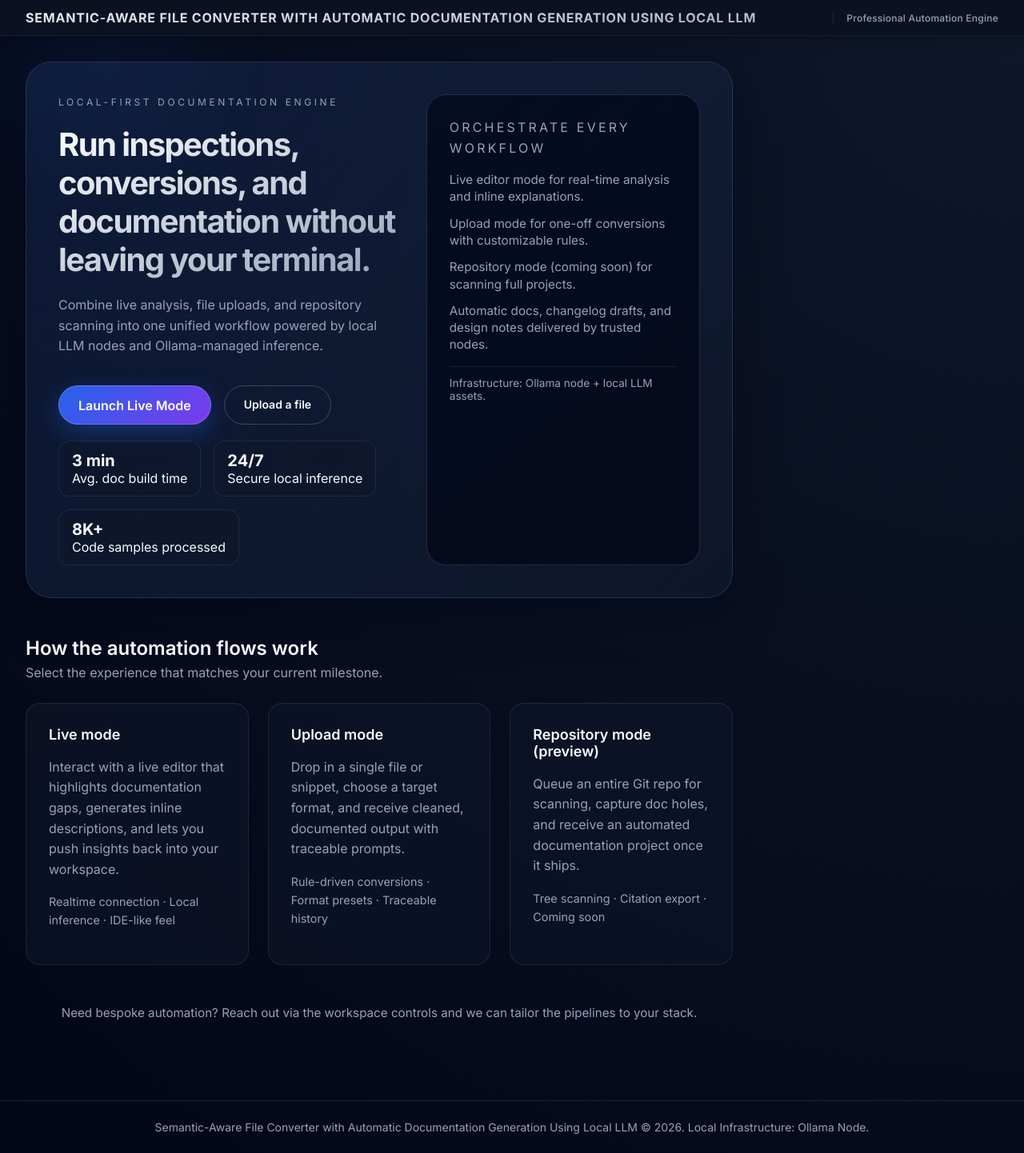
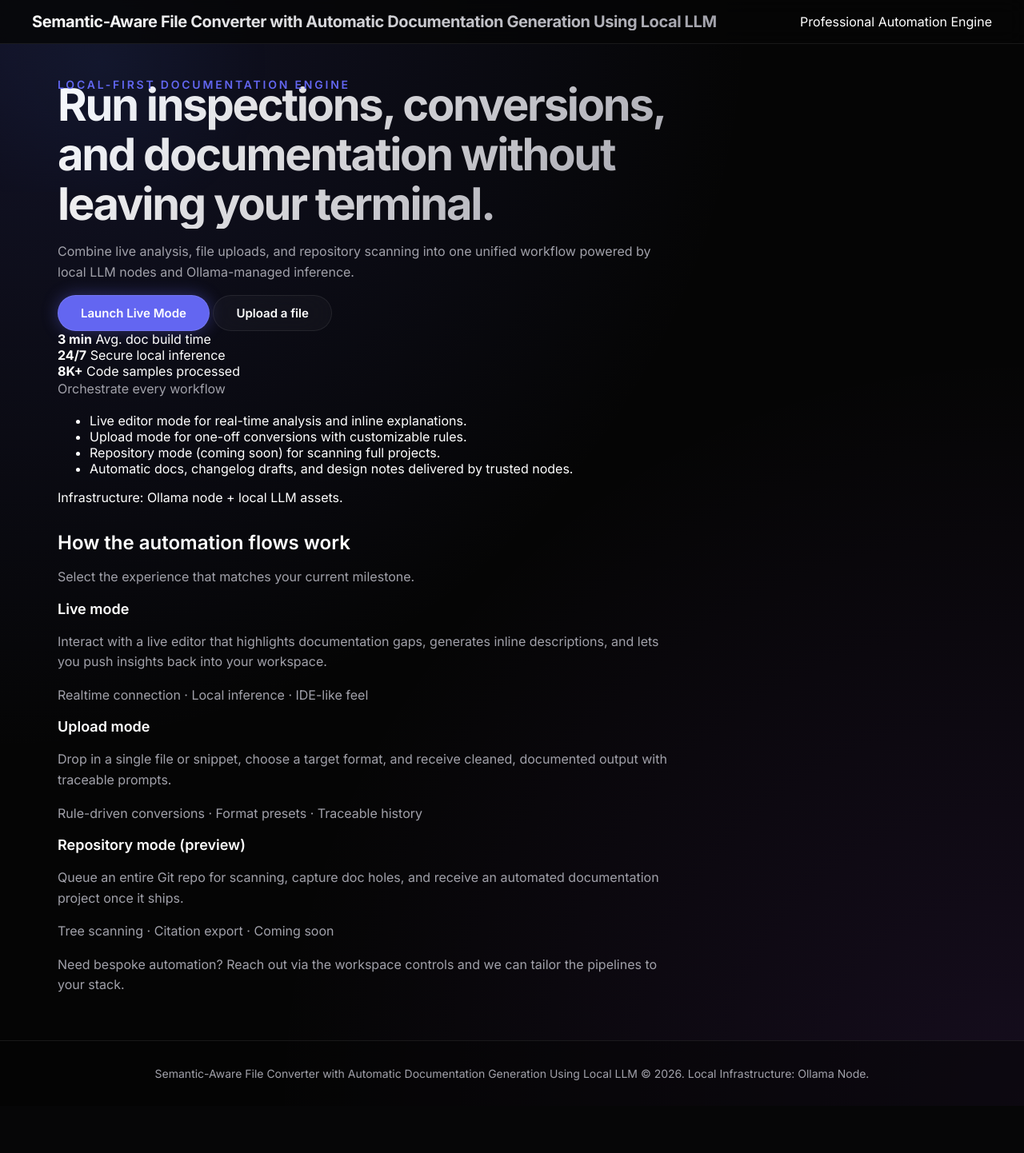
Before and after one commit to Shashwath-K/Python_auto_documenter, a FastAPI app: page / in a window 1280 px wide. Shown: the whole page at 80% size. After the commit the page ends 1351 px from the top, so only its background shows below. Run offline with FastAPI, Linux system fonts and the light colour scheme.

Commit message:
Component Updated: Fixed Overflow

```diff
--- a/app/static/css/components/cards.css
+++ b/app/static/css/components/cards.css
@@ -1,194 +1,121 @@
-/* Landing page layout tokens */
-.landing-hero {
-    margin: 0 auto 3rem;
+/* Landing Page Redesign - Exquisite Touches */
+
+.landing-container {
     max-width: 1200px;
-    display: grid;
-    grid-template-columns: 1fr 0.8fr;
-    gap: 2rem;
-    background: linear-gradient(135deg, rgba(59, 130, 246, 0.12), rgba(15, 23, 42, 0.95));
-    border: 1px solid rgba(255, 255, 255, 0.1);
-    border-radius: 32px;
-    padding: 2.5rem;
-    box-shadow: 0 20px 60px rgba(2, 6, 23, 0.45);
-    overflow: hidden;
+    margin: 0 auto;
+    padding: 4rem 2rem;
+    position: relative;
+    z-index: 1;
 }
 
-.hero-copy {
+/* Hero Section */
+.hero-section {
+    text-align: center;
+    padding: 6rem 0 4rem;
     display: flex;
     flex-direction: column;
-    gap: 1.25rem;
+    align-items: center;
+    gap: 2rem;
 }
 
 .hero-eyebrow {
+    font-size: 0.875rem;
+    font-weight: 600;
+    color: var(--accent-primary);
     text-transform: uppercase;
-    letter-spacing: 0.3em;
-    font-size: 0.75rem;
-    color: var(--text-secondary);
-    margin: 0;
+    letter-spacing: 0.2em;
+    margin-bottom: -1rem;
 }
 
-.hero-copy h1 {
-    font-size: clamp(2.5rem, 3vw, 3.25rem);
-    margin: 0;
-    line-height: 1.2;
-}
-
-.hero-copy p {
-    max-width: 540px;
-}
-
-.hero-actions {
-    display: flex;
-    gap: 1rem;
-    flex-wrap: wrap;
-}
-
-.hero-panel {
-    border: 1px solid rgba(255, 255, 255, 0.12);
-    border-radius: 24px;
-    padding: 1.75rem;
-    background: rgba(2, 6, 23, 0.7);
-    display: flex;
-    flex-direction: column;
-    gap: 1rem;
-}
-
-.hero-panel-title {
-    font-size: 1rem;
-    text-transform: uppercase;
-    letter-spacing: 0.2em;
-    color: var(--text-secondary);
-    margin: 0;
-}
-
-.hero-panel-list {
-    list-style: none;
-    padding: 0;
-    margin: 0;
-    display: flex;
-    flex-direction: column;
-    gap: 0.75rem;
-}
-
-.hero-panel-list li {
-    font-size: 0.95rem;
-    line-height: 1.4;
+.hero-section p {
+    max-width: 700px;
+    font-size: 1.25rem;
     color: var(--text-secondary);
 }
 
-.hero-panel-footnote {
-    font-size: 0.85rem;
-    color: var(--text-secondary);
-    border-top: 1px solid rgba(255, 255, 255, 0.08);
-    padding-top: 0.75rem;
+.hero-visual-anchor {
+    position: absolute;
+    top: 0;
+    left: 50%;
+    transform: translateX(-50%);
+    width: 100vw;
+    height: 600px;
+    background: radial-gradient(circle at center, rgba(99, 102, 241, 0.08), transparent 70%);
+    z-index: -1;
+    pointer-events: none;
 }
 
-.hero-meta {
+/* Feature Flow (Replacing Detail Grid) */
+.feature-flow {
     display: flex;
-    gap: 1rem;
-    flex-wrap: wrap;
+    flex-direction: column;
+    gap: 8rem;
+    margin-top: 6rem;
 }
 
-.hero-stat {
-    background: rgba(15, 23, 42, 0.6);
-    border: 1px solid rgba(255, 255, 255, 0.08);
-    border-radius: 14px;
-    padding: 0.75rem 1rem;
-    min-width: 130px;
+.feature-item {
+    display: grid;
+    grid-template-columns: 1fr 1fr;
+    gap: 4rem;
+    align-items: center;
 }
 
-.hero-stat strong {
-    font-size: 1.25rem;
-    display: block;
+.feature-item:nth-child(even) {
+    direction: rtl;
 }
 
-.landing-details {
-    max-width: 1200px;
-    margin: 0 auto;
-    padding: 0 0 3rem;
+.feature-item:nth-child(even) .feature-content {
+    direction: ltr;
 }
 
-.detail-header h2 {
-    margin-bottom: 0.25rem;
+.feature-content h3 {
+    font-size: 2rem;
+    margin-bottom: 1rem;
+    background: linear-gradient(135deg, #fff, #a1a1aa);
+    -webkit-background-clip: text;
+    background-clip: text;
+    -webkit-text-fill-color: transparent;
 }
 
-.detail-grid {
-    display: grid;
-    grid-template-columns: repeat(3, minmax(0, 1fr));
-    gap: 1.5rem;
-    margin-top: 1.5rem;
+.feature-content p {
+    font-size: 1.125rem;
+    line-height: 1.7;
 }
 
-.detail-item {
-    background: rgba(15, 23, 42, 0.6);
-    border: 1px solid rgba(255, 255, 255, 0.08);
-    border-radius: 18px;
-    padding: 1.75rem;
-    box-shadow: inset 0 1px 0 rgba(255, 255, 255, 0.03);
+.feature-visual {
+    background: var(--glass-bg);
+    border: 1px solid var(--glass-border);
+    border-radius: 24px;
+    aspect-ratio: 16/9;
+    position: relative;
+    overflow: hidden;
+    display: flex;
+    align-items: center;
+    justify-content: center;
+    box-shadow: var(--shadow-premium);
+    backdrop-filter: var(--card-blur);
 }
 
-.detail-item h3 {
-    margin-top: 0;
+.feature-visual::after {
+    content: "";
+    position: absolute;
+    inset: 0;
+    background: linear-gradient(135deg, rgba(255, 255, 255, 0.05), transparent);
 }
 
-.detail-meta {
-    color: var(--text-secondary);
-    font-size: 0.9rem;
-    margin-top: 1rem;
-}
-
-.landing-notes {
-    max-width: 1200px;
-    margin: 0 auto 4rem;
-    text-align: center;
-    color: var(--text-secondary);
-    font-size: 0.95rem;
-}
-
-.btn-primary,
-.btn-secondary {
-    border-radius: 999px;
-    padding: 0.85rem 1.5rem;
-    font-weight: 600;
-    border: none;
-    cursor: pointer;
-    font-family: inherit;
-}
-
-.btn-primary {
-    background: linear-gradient(135deg, #2563eb, #7c3aed);
-    color: #fff;
-    border: 1px solid rgba(255, 255, 255, 0.2);
-    box-shadow: 0 10px 30px rgba(37, 99, 235, 0.35);
-}
-
-.btn-secondary {
-    background: transparent;
-    border: 1px solid rgba(255, 255, 255, 0.2);
-    color: var(--text-primary);
-}
-
-.btn-primary:hover,
-.btn-secondary:hover {
-    border-color: rgba(255, 255, 255, 0.4);
-}
-
+/* Responsive */
 @media (max-width: 1024px) {
-    .landing-hero {
+    .feature-item {
         grid-template-columns: 1fr;
+        text-align: center;
+        gap: 2rem;
     }
 
-    .detail-grid {
-        grid-template-columns: 1fr;
+    .feature-item:nth-child(even) {
+        direction: ltr;
+    }
+
+    .hero-section h1 {
+        font-size: 2.75rem;
     }
 }
-
-@media (max-width: 640px) {
-    .landing-hero {
-        padding: 2rem;
-    }
-
-    .hero-actions {
-        flex-direction: column;
-    }
-}
--- a/app/static/css/components/sidebar.css
+++ b/app/static/css/components/sidebar.css
@@ -19,19 +19,15 @@
     height: 100%;
     background-color: var(--bg-secondary);
     border-left: 1px solid var(--border-color);
-    box-shadow: -4px 0 15px rgba(0, 0, 0, 0.3);
-    padding: 2rem;
+    box-shadow: -10px 0 30px rgba(0, 0, 0, 0.4);
+    padding: 1.5rem; /* Reduced from 2rem */
     overflow-y: auto;
     box-sizing: border-box;
     display: flex;
     flex-direction: column;
-    gap: 2rem;
-
-    /* Hide scrollbar */
-    -ms-overflow-style: none;
-    /* IE and Edge */
-    scrollbar-width: none;
-    /* Firefox */
+    gap: 1.5rem;
+    scrollbar-width: thin;
+    scrollbar-color: var(--border-color) transparent;
 }
 
 .sidebar-right::-webkit-scrollbar {
@@ -101,7 +97,8 @@
 }
 
 .widget-card {
-    padding: 1rem;
+    padding: 1.25rem; /* Specific padding for sidebar widgets */
+    margin-bottom: 0;
 }
 
 
--- a/app/static/css/main.css
+++ b/app/static/css/main.css
@@ -1,28 +1,34 @@
 @import url('https://fonts.googleapis.com/css2?family=Inter:wght@400;500;600;700&display=swap');
 
 :root {
-    --bg-primary: #020617; /* Slate 950 */
-    --bg-secondary: #0f172a; /* Slate 900 */
-    --bg-tertiary: #1e293b; /* Slate 800 */
-    --text-primary: #f8fafc;
-    --text-secondary: #94a3b8;
-    --accent-primary: #3b82f6;
-    --accent-glow: rgba(59, 130, 246, 0.5);
+    --bg-primary: #050505;
+    --bg-secondary: #0a0a0c;
+    --bg-tertiary: #121214;
+    --text-primary: #ffffff;
+    --text-secondary: #a1a1aa;
+    --accent-primary: #6366f1;
+    --accent-secondary: #a855f7;
+    --accent-glow: rgba(99, 102, 241, 0.4);
     --success: #10b981;
-    --success-glow: rgba(16, 185, 129, 0.5);
+    --success-glow: rgba(16, 185, 129, 0.4);
     --danger: #ef4444;
     --warning: #f59e0b;
-    --border-color: rgba(255, 255, 255, 0.1);
+    --border-color: rgba(255, 255, 255, 0.08);
 
     /* Design Tokens */
-    --card-blur: blur(12px);
-    --shadow-premium: 0 20px 25px -5px rgba(0, 0, 0, 0.3), 0 10px 10px -5px rgba(0, 0, 0, 0.2);
-    --transition-standard: 0.3s cubic-bezier(0.4, 0, 0.2, 1);
+    --card-blur: blur(20px);
+    --shadow-premium: 0 25px 50px -12px rgba(0, 0, 0, 0.5);
+    --transition-standard: 0.4s cubic-bezier(0.4, 0, 0.2, 1);
+    --glass-bg: rgba(255, 255, 255, 0.03);
+    --glass-border: rgba(255, 255, 255, 0.08);
 }
 
 body {
-    font-family: 'Inter', sans-serif;
-    background: radial-gradient(circle at top right, #0f172a, #020617);
+    font-family: 'Inter', system-ui, -apple-system, sans-serif;
+    background-color: var(--bg-primary);
+    background-image:
+        radial-gradient(circle at 0% 0%, rgba(99, 102, 241, 0.15) 0%, transparent 50%),
+        radial-gradient(circle at 100% 100%, rgba(168, 85, 247, 0.1) 0%, transparent 50%);
     color: var(--text-primary);
     margin: 0;
     padding: 0;
@@ -46,19 +52,17 @@ body::before {
 
 /* Layout structure */
 .app-header {
-    background-color: #0b1120; /* Slightly darker than bg-secondary for contrast */
-    border-bottom: 1px solid rgba(255, 255, 255, 0.05);
-    padding: 0.75rem 2rem;
-    display: flex;
-    align-items: center;
+    background-color: rgba(5, 5, 5, 0.8);
+    backdrop-filter: blur(12px);
+    border-bottom: 1px solid var(--border-color);
+    padding: 1rem 2rem;
     position: sticky;
     top: 0;
-    z-index: 50;
-    box-shadow: 0 4px 12px rgba(0, 0, 0, 0.2);
+    z-index: 100;
 }
 
 .header-container {
-    max-width: 1400px;
+    max-width: 1200px;
     margin: 0 auto;
     width: 100%;
     display: flex;
@@ -70,49 +74,59 @@ body::before {
     display: flex;
     align-items: center;
     gap: 0.75rem;
+    text-decoration: none;
 }
 
-.header-logo {
-    width: 24px;
-    height: 24px;
+.brand-icon {
+    font-size: 1.5rem;
     color: var(--accent-primary);
-    filter: drop-shadow(0 0 8px rgba(59, 130, 246, 0.3));
+    text-shadow: 0 0 15px var(--accent-glow);
 }
 
 .app-title {
-    font-size: 1rem;
+    font-size: 1.25rem;
     font-weight: 700;
-    text-transform: uppercase;
-    letter-spacing: 0.05em;
+    letter-spacing: -0.02em;
     color: var(--text-primary);
     margin: 0;
 }
 
-.header-tagline {
-    font-size: 0.75rem;
+.header-nav {
+    display: flex;
+    gap: 2rem;
+}
+
+.nav-link {
+    font-size: 0.875rem;
     font-weight: 500;
     color: var(--text-secondary);
-    letter-spacing: 0.02em;
-    padding-left: 1rem;
-    border-left: 1px solid var(--border-color);
+    transition: var(--transition-standard);
+}
+
+.nav-link:hover {
+    color: var(--text-primary);
 }
 
 .layout-body {
     display: grid;
-    grid-template-columns: 1fr 300px;
-    gap: 2rem;
-    max-width: 1400px;
+    grid-template-columns: 1fr 320px;
+    gap: 2.5rem;
+    max-width: 1200px;
     margin: 0 auto;
-    padding: 2rem;
+    padding: 2.5rem 2rem;
     width: 100%;
     box-sizing: border-box;
     flex: 1;
-    transition: grid-template-columns 0.3s cubic-bezier(0.4, 0, 0.2, 1), gap 0.3s cubic-bezier(0.4, 0, 0.2, 1);
+    transition: var(--transition-standard);
 }
 
 .layout-body.sidebar-collapsed {
     grid-template-columns: 1fr 0px;
     gap: 0;
+}
+
+.layout-body.no-sidebar {
+    grid-template-columns: 1fr;
 }
 
 .main-content {
@@ -123,22 +137,41 @@ body::before {
 
 .app-footer {
     border-top: 1px solid var(--border-color);
-    padding: 1.5rem 2rem;
+    padding: 2rem;
     text-align: center;
     color: var(--text-secondary);
     font-size: 0.875rem;
     margin-top: auto;
+    background: rgba(5, 5, 5, 0.5);
+}
+
+/* Card Utility */
+.card {
+    background: var(--glass-bg);
+    border: 1px solid var(--glass-border);
+    border-radius: 20px;
+    padding: 2rem;
+    backdrop-filter: var(--card-blur);
+    box-shadow: var(--shadow-premium);
+    margin-bottom: 2rem;
+    transition: var(--transition-standard);
+}
+
+.card:hover {
+    border-color: rgba(255, 255, 255, 0.15);
+    background: rgba(255, 255, 255, 0.05);
 }
 
 /* Typography styles */
 h1 {
     color: var(--text-primary);
-    font-size: 3rem;
+    font-size: 3.5rem;
     font-weight: 800;
     margin-top: 0;
-    margin-bottom: 0.5rem;
+    margin-bottom: 1rem;
     letter-spacing: -0.04em;
-    background: linear-gradient(to bottom right, #fff, #94a3b8);
+    line-height: 1.1;
+    background: linear-gradient(135deg, #fff 0%, #a1a1aa 100%);
     -webkit-background-clip: text;
     background-clip: text;
     -webkit-text-fill-color: transparent;
@@ -254,22 +287,46 @@ hr {
     border-color: var(--accent-primary);
 }
 
+.btn-primary,
 .btn-secondary {
-    padding: 0.625rem 1.25rem;
-    background-color: transparent;
-    border: 1px solid var(--border-color);
-    color: var(--text-secondary);
-    border-radius: 9999px;
-    /* Pill shape */
+    display: inline-flex;
+    align-items: center;
+    justify-content: center;
+    padding: 0.75rem 1.75rem;
+    border-radius: 99px;
+    font-size: 0.9375rem;
+    font-weight: 600;
+    transition: var(--transition-standard);
     cursor: pointer;
-    font-size: 0.875rem;
-    font-weight: 500;
-    transition: all 0.2s ease;
+    text-decoration: none;
+    gap: 0.5rem;
+}
+
+.btn-primary {
+    background: var(--accent-primary);
+    color: white;
+    border: 1px solid rgba(255, 255, 255, 0.1);
+    box-shadow: 0 0 20px var(--accent-glow);
+}
+
+.btn-primary:hover {
+    background: #4f46e5;
+    transform: translateY(-2px);
+    box-shadow: 0 0 30px var(--accent-glow);
+    color: white;
+}
+
+.btn-secondary {
+    background: var(--glass-bg);
+    color: var(--text-primary);
+    border: 1px solid var(--glass-border);
+    backdrop-filter: var(--card-blur);
 }
 
 .btn-secondary:hover {
-    background-color: var(--bg-tertiary);
-    color: var(--text-primary);
+    background: rgba(255, 255, 255, 0.08);
+    border-color: rgba(255, 255, 255, 0.2);
+    transform: translateY(-2px);
 }
 
 .spinner {
```
